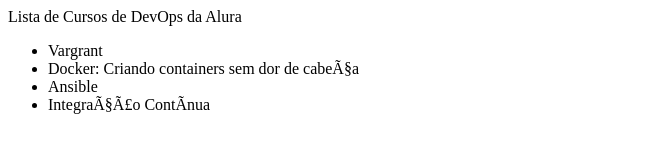
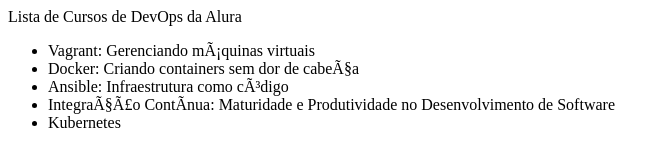
Before and after one commit to P3dream/alura-git, a plain HTML site: page index.html in a window 1280 px wide. Shown: the whole page, without its empty margins (0-670 px from the left). Drawn offline with Linux system fonts and the light colour scheme.

Commit message:
Alterando lista de cursos

```diff
--- a/index.html
+++ b/index.html
@@ -6,10 +6,11 @@
 </head>
 <body>
 	<ul>
-		<li>Vargrant</li>
+		<li>Vagrant: Gerenciando máquinas virtuais</li>
 		<li>Docker: Criando containers sem dor de cabeça</li>
-		<li>Ansible</li>
-		<li>Integração Contínua</li>
+		<li>Ansible: Infraestrutura como código</li>
+		<li>Integração Contínua: Maturidade e Produtividade no Desenvolvimento de Software</li>
+		<li>Kubernetes</li>
 	</ul>
 </body>
 </html>
```
